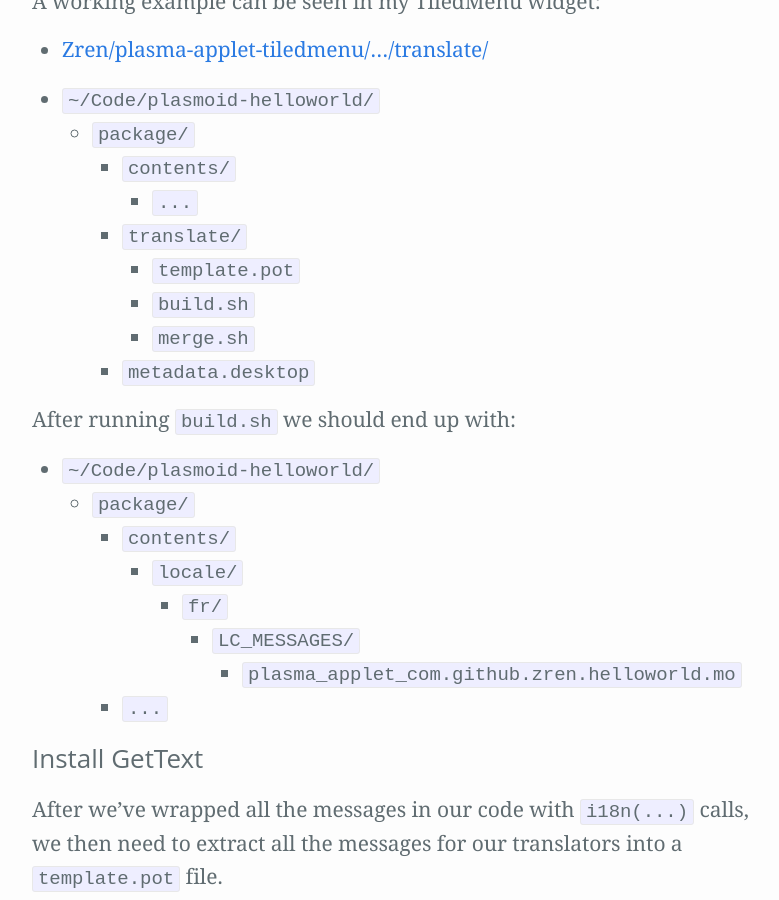
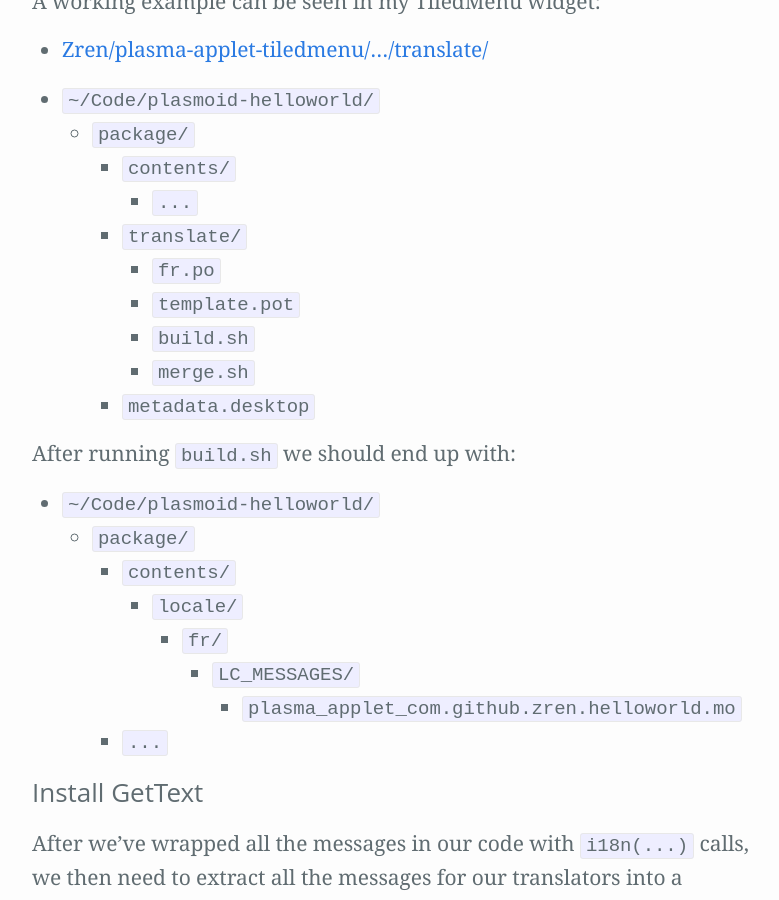
Before and after one commit to Zren/zren.github.io, a Jekyll site: the page built from kde_docs/widget-TranslationsI18n.md, in a window 1280 px wide and 900 px high, scrolled down 2475 px. Shown: the whole window, without its empty margins (238-1017 px from the left). Built offline with Jekyll 4.4.1, drawn with Linux system fonts in a browser that asks for light colours; our own code applies the rules of GitHub Pages for plain Markdown files.

Commit message:
Show `fr.po` location in docs.

```diff
--- a/kde_docs/widget-TranslationsI18n.md
+++ b/kde_docs/widget-TranslationsI18n.md
@@ -93,6 +93,7 @@ A working example can be seen in my TiledMenu widget:
         * `contents/`
             * `...`
         * `translate/`
+            * `fr.po`
             * `template.pot`
             * `build.sh`
             * `merge.sh`
```
